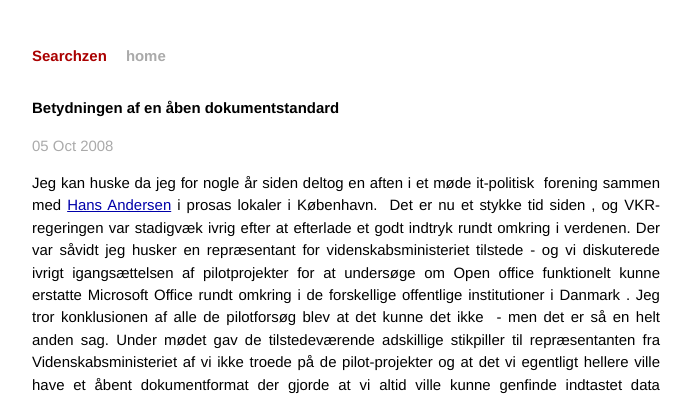
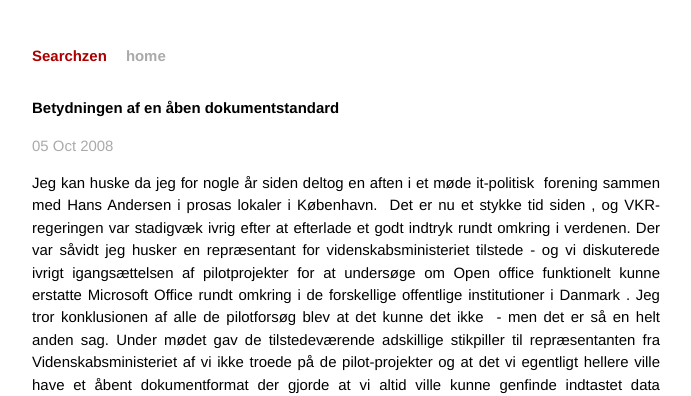
Before and after one commit to jacobandresen/searchzen.org, a Jekyll site: the page built from _posts/2008-10-05-Betydningen-af-en-åben-dokumentstandard.markdown, in a window 1280 px wide. Shown: the top 396 px of the page, without its empty margins (294-985 px from the left). Built offline with Jekyll 4.4.1, drawn with Linux system fonts in a browser that asks for light colours; Markdown is read by kramdown in place of the engine named in the settings; some of the changed lines change nothing that is shown; some of the changed text lies outside the part shown.

Commit message:
removing wrong link

```diff
--- a/_posts/2008-10-05-Betydningen-af-en-åben-dokumentstandard.markdown
+++ b/_posts/2008-10-05-Betydningen-af-en-åben-dokumentstandard.markdown
@@ -5,7 +5,7 @@ date: 2008-10-05 06:10
 comments: true
 categories:
 ---
-Jeg kan huske da jeg for nogle år siden deltog en aften i et møde it-politisk  forening sammen med <a title="Hans Andersen" href="http://wikimedia.dk">Hans Andersen</a> i prosas lokaler i København.  Det er nu et stykke tid siden , og VKR-regeringen var stadigvæk ivrig efter at efterlade et godt indtryk rundt omkring i verdenen. Der var såvidt jeg husker en repræsentant for videnskabsministeriet tilstede - og vi diskuterede ivrigt igangsættelsen af pilotprojekter for at undersøge om Open office funktionelt kunne erstatte Microsoft Office rundt omkring i de forskellige offentlige institutioner i Danmark . Jeg tror konklusionen af alle de pilotforsøg blev at det kunne det ikke  - men det er så en helt anden sag. Under mødet gav de tilstedeværende adskillige stikpiller til repræsentanten fra Videnskabsministeriet af vi ikke troede på de pilot-projekter og at det vi egentligt hellere ville have et åbent dokumentformat der gjorde at vi altid ville kunne genfinde indtastet data senerehen .
+Jeg kan huske da jeg for nogle år siden deltog en aften i et møde it-politisk  forening sammen med Hans Andersen i prosas lokaler i København.  Det er nu et stykke tid siden , og VKR-regeringen var stadigvæk ivrig efter at efterlade et godt indtryk rundt omkring i verdenen. Der var såvidt jeg husker en repræsentant for videnskabsministeriet tilstede - og vi diskuterede ivrigt igangsættelsen af pilotprojekter for at undersøge om Open office funktionelt kunne erstatte Microsoft Office rundt omkring i de forskellige offentlige institutioner i Danmark . Jeg tror konklusionen af alle de pilotforsøg blev at det kunne det ikke  - men det er så en helt anden sag. Under mødet gav de tilstedeværende adskillige stikpiller til repræsentanten fra Videnskabsministeriet af vi ikke troede på de pilot-projekter og at det vi egentligt hellere ville have et åbent dokumentformat der gjorde at vi altid ville kunne genfinde indtastet data senerehen .
 
 Det var jo så fint nok at Microsoft så senerehen iløbet af året offentligtgjorde en aftale med den danske regering der offentliggjorde flere detaljer om Office dokument-formaterne. Nu er det blevet sådan at alle og enhver (og hans fætter) kan gå ind og pille direkte ved office dokumenter ved hjælp at et udpakningsprogram og en teksteditor.Så  nu kan vi rent faktisk finde data i de dokumenter vi har liggende . Så rent faktisk kom der en forbedring.
 
```
